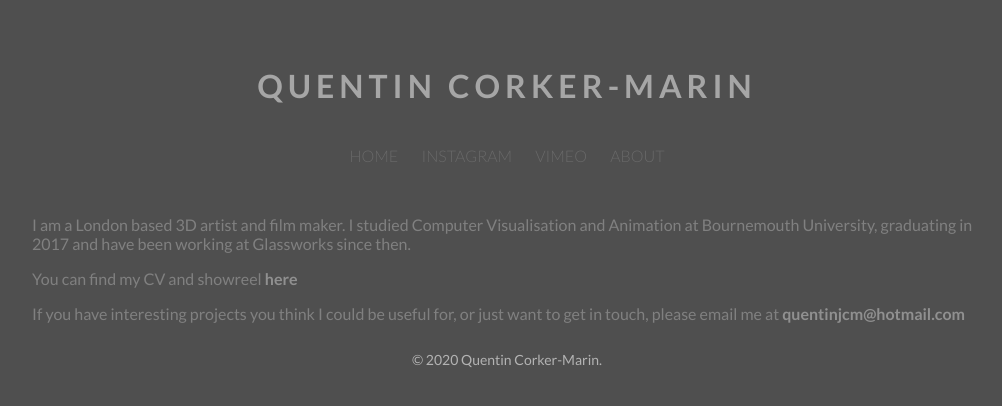
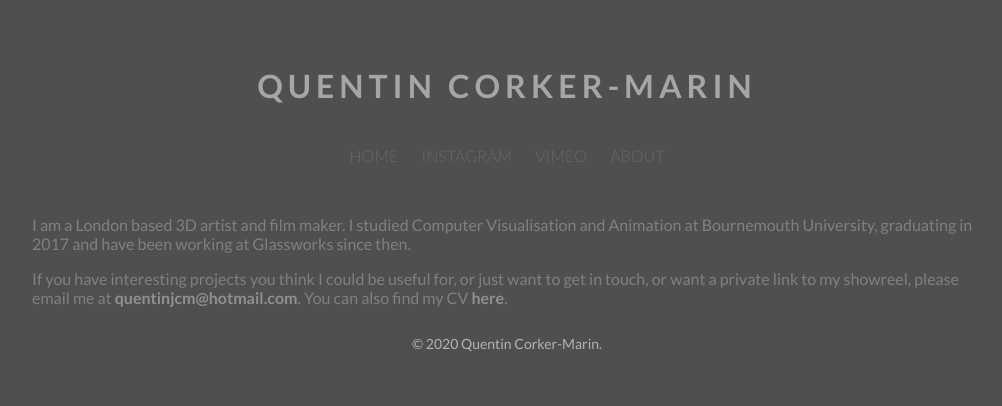
Before and after one commit to quentinjcm/portfolio, a Jekyll site: the page built from about/index.md, in a window 1280 px wide. Shown: the top 406 px of the page, without its empty margins (133-1135 px from the left). Built offline with Jekyll 4.4.1, drawn with Linux system fonts in a browser that asks for light colours.

Commit message:
updated about and cv

```diff
--- a/about/index.md
+++ b/about/index.md
@@ -5,6 +5,4 @@ title: About
 
 I am a London based 3D artist and film maker. I studied Computer Visualisation and Animation at Bournemouth University, graduating in 2017 and have been working at Glassworks since then.
 
-You can find my CV and showreel [here](/cv/)
-
-If you have interesting projects you think I could be useful for, or just want to get in touch, please email me at <quentinjcm@hotmail.com>
+If you have interesting projects you think I could be useful for, or just want to get in touch, or want a private link to my showreel, please email me at <quentinjcm@hotmail.com>. You can also find my CV [here](/cv/).
```
Also changed, not shown: cv/index.md (+0 -11 lines).
